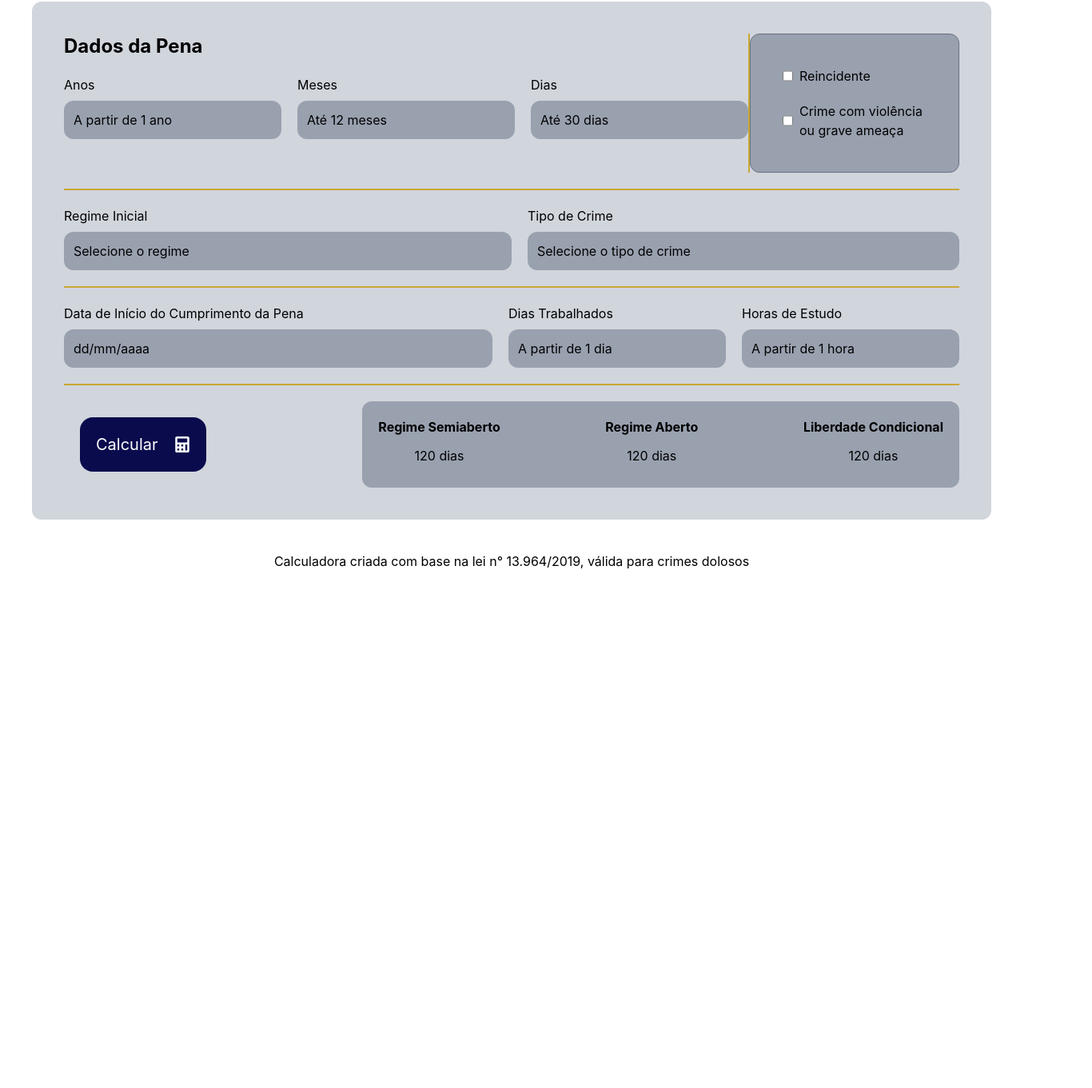
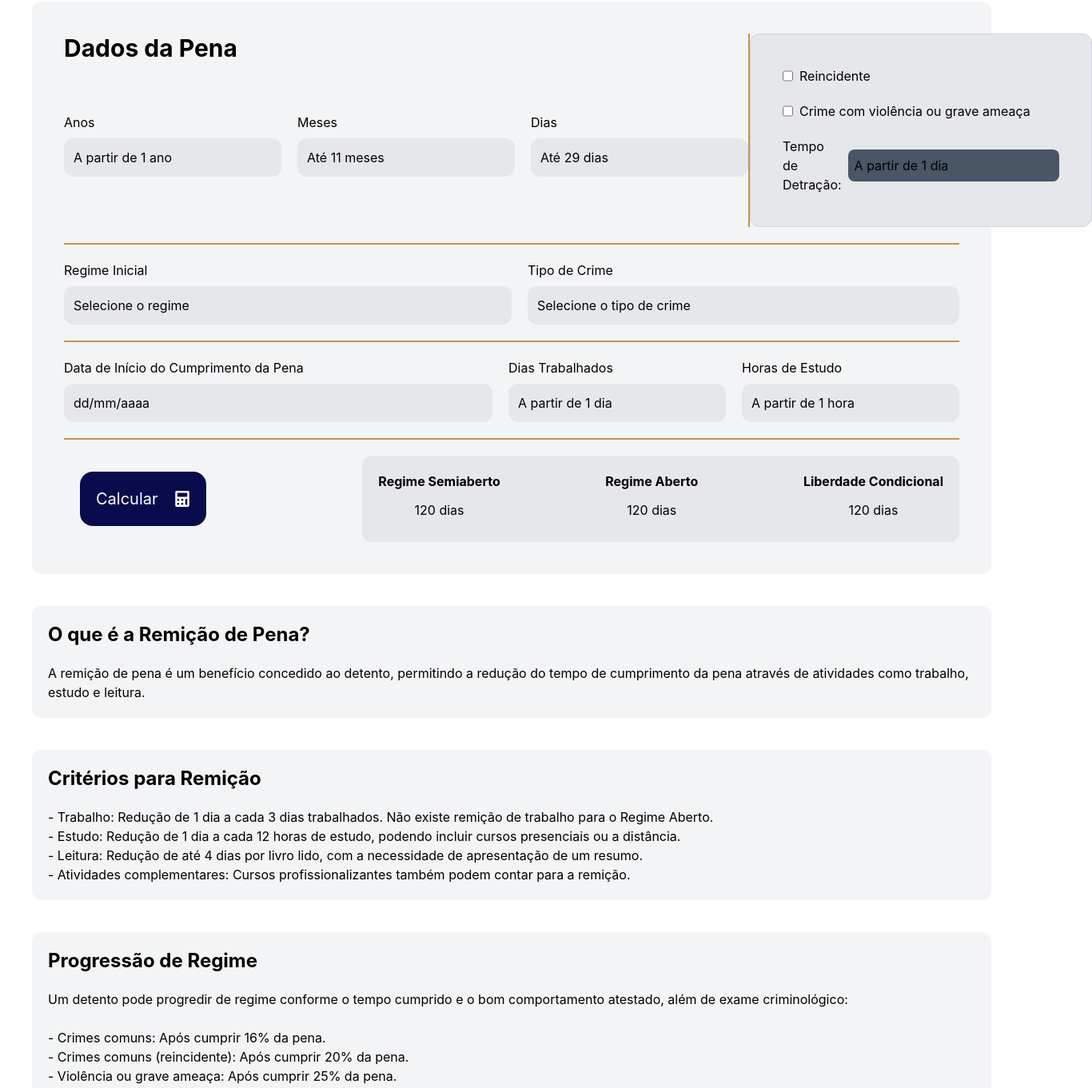
Before and after one commit to DuduArts01/Projeto-Extensao-Cespedes-Lourenco-Advogados-Front-end, a React (Vite) app: page /calculadora-penal in a window 1280 px wide. Shown: the part 218-1579 px from the top of the page at 80% size, 1366 px wide, since content can reach past the window. Before the commit the page ends 972 px from the top, so only its background shows below. Built offline with nearby package versions, Linux system fonts and the light colour scheme.

Commit message:
feat: add calculator cards

```diff
--- a/src/pages/Calculator.tsx
+++ b/src/pages/Calculator.tsx
@@ -15,33 +15,33 @@ export default function Calculator() {
                 </div>
 
                 <div className='flex-1 flex flex-col items-center p-10 gap-10'>
-                    <div className={`${darkTheme ? `bg-[#1E1E20]` : `bg-gray-300`} flex flex-col w-300 rounded-xl gap-5 p-10 transition-all duration-300`}>
+                    <div className={`${darkTheme ? `bg-[#1E1E20]` : `bg-gray-100`} flex flex-col w-300 rounded-xl gap-5 p-10 transition-all duration-300`}>
 
 
                         <div className='flex justify-between'>
-                            <div className='flex flex-col gap-5'>
-                                <h1 className={`${darkTheme ? `text-white` : `text-black`} font-bold text-2xl transition-all duration-300`}>Dados da Pena</h1>
-                                <div className='flex gap-5'>
+                            <div className='flex flex-col'>
+                                <h1 className={`${darkTheme ? `text-[#D88715]` : `text-black`} font-bold text-3xl transition-all duration-300`}>Dados da Pena</h1>
+                                <div className='flex-1 flex gap-5 items-center'>
                                     <div className='flex flex-col gap-2'>
                                         <h2 className={`${darkTheme ? `text-white` : `text-black`} transition-all duration-300`}>Anos</h2>
-                                        <input type="text" className={`${darkTheme ? `bg-gray-800 placeholder:text-white text-white` : `bg-gray-400 placeholder:text-black text-black`} p-3 outline-none rounded-xl transition-all duration-300`} placeholder='A partir de 1 ano'/>
+                                        <input type="text" className={`${darkTheme ? `bg-gray-800 placeholder:text-white text-white` : `bg-gray-200 placeholder:text-black text-black`} p-3 outline-none rounded-xl transition-all duration-300`} placeholder='A partir de 1 ano'/>
                                     </div>
 
                                     <div className='flex flex-col gap-2'>
                                         <h2 className={`${darkTheme ? `text-white` : `text-black`} transition-all duration-300`}>Meses</h2>
-                                        <input type="text" className={`${darkTheme ? `bg-gray-800 placeholder:text-white text-white` : `bg-gray-400 placeholder:text-black text-black`} p-3 outline-none rounded-xl transition-all duration-300`} placeholder='Até 12 meses'/>
+                                        <input type="text" className={`${darkTheme ? `bg-gray-800 placeholder:text-white text-white` : `bg-gray-200 placeholder:text-black text-black`} p-3 outline-none rounded-xl transition-all duration-300`} placeholder='Até 11 meses'/>
                                     </div>
 
                                     <div className='flex flex-col gap-2'>
                                         <h2 className={`${darkTheme ? `text-white` : `text-black`} transition-all duration-300`}>Dias</h2>
-                                        <input type="text" className={`${darkTheme ? `bg-gray-800 placeholder:text-white text-white` : `bg-gray-400 placeholder:text-black text-black`} p-3 outline-none rounded-xl transition-all duration-300`} placeholder='Até 30 dias'/>
+                                        <input type="text" className={`${darkTheme ? `bg-gray-800 placeholder:text-white text-white` : `bg-gray-200 placeholder:text-black text-black`} p-3 outline-none rounded-xl transition-all duration-300`} placeholder='Até 29 dias'/>
                                     </div>
                                 </div>
                             </div>
 
-                            <div className={`${darkTheme ? `border-[#BCBCBC]` : `border-[#caa733]`} border`}></div>
+                            <div className={`${darkTheme ? `border-[#BCBCBC]` : `border-[#C59151]`} border`}></div>
 
-                            <div className={`${darkTheme ? `bg-gray-800` : `bg-gray-400`} flex flex-col p-10 border border-gray-500 rounded-xl gap-5 transition-all duration-300`}>
+                            <div className={`${darkTheme ? `bg-gray-800` : `bg-gray-200`} flex flex-col p-10 border border-gray-300 rounded-xl gap-5 transition-all duration-300`}>
                                 <div className='flex gap-2'>
                                     <input type="checkbox" className=''/>
                                     <p className={`${darkTheme ? `text-white` : `text-black`} transition-all duration-300`}>Reincidente</p>
@@ -50,44 +50,48 @@ export default function Calculator() {
                                     <input type="checkbox" className=''/>
                                     <p className={`${darkTheme ? `text-white` : `text-black`} transition-all duration-300`}>Crime com violência ou grave ameaça</p>
                                 </div>
+                                <div className='flex gap-2 items-center'>
+                                    <p className={`${darkTheme ? `text-white` : `text-black`} transition-all duration-300`}>Tempo de Detração:</p>
+                                    <input type="text" className={`${darkTheme ? `text-white placeholder:text-white` : `text-black placeholder:text-black`} border-none bg-gray-600 rounded-lg focus:outline-none p-2`} placeholder='A partir de 1 dia'/>
+                                </div>
                             </div>
 
                         </div>
 
-                        <div className={`${darkTheme ? `border-[#BCBCBC]` : `border-[#caa733]`} border`}></div>
+                        <div className={`${darkTheme ? `border-[#BCBCBC]` : `border-[#C59151]`} border`}></div>
 
                         <div className='flex justify-between gap-5'>
                             <div className='flex flex-col w-1/2 gap-2'>
                                 <h2 className={`${darkTheme ? `text-white` : `text-black`} transition-all duration-300`}>Regime Inicial</h2>
-                                <input type="text" className={`${darkTheme ? `bg-gray-800 placeholder:text-white text-white` : `bg-gray-400 placeholder:text-black text-black`} p-3 outline-none rounded-xl transition-all duration-300`} placeholder='Selecione o regime'/>
+                                <input type="text" className={`${darkTheme ? `bg-gray-800 placeholder:text-white text-white` : `bg-gray-200 placeholder:text-black text-black`} p-3 outline-none rounded-xl transition-all duration-300`} placeholder='Selecione o regime'/>
                             </div>
 
                             <div className='flex-1 flex flex-col gap-2'>
                                 <h2 className={`${darkTheme ? `text-white` : `text-black`} transition-all duration-300`}>Tipo de Crime</h2>
-                                <input type="text" className={`${darkTheme ? `bg-gray-800 placeholder:text-white text-white` : `bg-gray-400 placeholder:text-black text-black`} p-3 outline-none rounded-xl transition-all duration-300`} placeholder='Selecione o tipo de crime'/>
+                                <input type="text" className={`${darkTheme ? `bg-gray-800 placeholder:text-white text-white` : `bg-gray-200 placeholder:text-black text-black`} p-3 outline-none rounded-xl transition-all duration-300`} placeholder='Selecione o tipo de crime'/>
                             </div>
                         </div>
 
-                        <div className={`${darkTheme ? `border-[#BCBCBC]` : `border-[#caa733]`} border`}></div>
+                        <div className={`${darkTheme ? `border-[#BCBCBC]` : `border-[#C59151]`} border`}></div>
 
                         <div className='flex justify-between gap-5'>
                             <div className='flex flex-col w-1/2 gap-2'>
                                 <h2 className={`${darkTheme ? `text-white` : `text-black`} transition-all duration-300`}>Data de Início do Cumprimento da Pena</h2>
-                                <input type="text" className={`${darkTheme ? `bg-gray-800 placeholder:text-white text-white` : `bg-gray-400 placeholder:text-black text-black`} p-3 outline-none rounded-xl transition-all duration-300`} placeholder='dd/mm/aaaa'/>
+                                <input type="text" className={`${darkTheme ? `bg-gray-800 placeholder:text-white text-white` : `bg-gray-200 placeholder:text-black text-black`} p-3 outline-none rounded-xl transition-all duration-300`} placeholder='dd/mm/aaaa'/>
                             </div>
 
                             <div className='flex flex-col gap-2'>
                                 <h2 className={`${darkTheme ? `text-white` : `text-black`} transition-all duration-300`}>Dias Trabalhados</h2>
-                                <input type="text" className={`${darkTheme ? `bg-gray-800 placeholder:text-white text-white` : `bg-gray-400 placeholder:text-black text-black`} p-3 outline-none rounded-xl transition-all duration-300`} placeholder='A partir de 1 dia'/>
+                                <input type="text" className={`${darkTheme ? `bg-gray-800 placeholder:text-white text-white` : `bg-gray-200 placeholder:text-black text-black`} p-3 outline-none rounded-xl transition-all duration-300`} placeholder='A partir de 1 dia'/>
                             </div>
 
                             <div className='flex flex-col gap-2'>
                                 <h2 className={`${darkTheme ? `text-white` : `text-black`} transition-all duration-300`}>Horas de Estudo</h2>
-                                <input type="text" className={`${darkTheme ? `bg-gray-800 placeholder:text-white text-white` : `bg-gray-400 placeholder:text-black text-black`} p-3 outline-none rounded-xl transition-all duration-300`} placeholder='A partir de 1 hora'/>
+                                <input type="text" className={`${darkTheme ? `bg-gray-800 placeholder:text-white text-white` : `bg-gray-200 placeholder:text-black text-black`} p-3 outline-none rounded-xl transition-all duration-300`} placeholder='A partir de 1 hora'/>
                             </div>
                         </div>
 
-                        <div className={`${darkTheme ? `border-[#BCBCBC]` : `border-[#caa733]`} border`}></div>
+                        <div className={`${darkTheme ? `border-[#BCBCBC]` : `border-[#C59151]`} border`}></div>
 
 
                         <div className='flex'>
@@ -95,7 +99,7 @@ export default function Calculator() {
                                 <button className={`${darkTheme ? `bg-[#D88715]` : `bg-[#0A0B4D]`} text-white rounded-2xl p-5 text-xl flex gap-5 items-center cursor-pointer hover:scale-110 transition-all duration-300`}>Calcular {<FaCalculator />}</button>
                             </div>
 
-                            <div className={`${darkTheme ? `bg-gray-800` : `bg-gray-400`} flex-1 flex gap-10 p-5 rounded-xl justify-between transition-all duration-300`}>
+                            <div className={`${darkTheme ? `bg-gray-800` : `bg-gray-200`} flex-1 flex gap-10 p-5 rounded-xl justify-between transition-all duration-300`}>
                                 <div className='flex flex-col items-center gap-3'>
                                     <h2 className={`${darkTheme ? `text-white` : `text-black`} font-bold transition-all duration-300`}>Regime Semiaberto</h2>
                                     <p className={`${darkTheme ? `text-white` : `text-black`} transition-all duration-300`}>120 dias</p>
@@ -117,6 +121,43 @@ export default function Calculator() {
 
                     </div>
 
+
+                    <div className={`${darkTheme ? `text-white bg-[#1E1E20]` : `text-black bg-gray-100`} flex flex-col w-300 gap-5 p-5 rounded-xl transition-all duration-300`}>
+                        <h1 className={`${darkTheme ? `text-[#D88715]` : `text-black`} font-bold text-2xl transition-all duration-300`}>O que é a Remição de Pena?</h1>
+                        <p>A remição de pena é um benefício concedido ao detento, permitindo a redução do tempo de cumprimento da pena através de atividades como trabalho, estudo e leitura.</p>
+                    </div>
+
+                    <div className={`${darkTheme ? `text-white bg-[#1E1E20]` : `text-black bg-gray-100`} flex flex-col w-300 gap-5 p-5 rounded-xl transition-all duration-300`}>
+                        <h1 className={`${darkTheme ? `text-[#D88715]` : `text-black`} font-bold text-2xl transition-all duration-300`}>Critérios para Remição</h1>
+                        <p>- Trabalho: Redução de 1 dia a cada 3 dias trabalhados. Não existe remição de trabalho para o Regime Aberto.<br />
+                        - Estudo: Redução de 1 dia a cada 12 horas de estudo, podendo incluir cursos presenciais ou a distância.<br />
+                        - Leitura: Redução de até 4 dias por livro lido, com a necessidade de apresentação de um resumo.<br />
+                        - Atividades complementares: Cursos profissionalizantes também podem contar para a remição.</p>
+                    </div>
+
+                    <div className={`${darkTheme ? `text-white bg-[#1E1E20]` : `text-black bg-gray-100`} flex flex-col w-300 gap-5 p-5 rounded-xl transition-all duration-300`}>
+                        <h1 className={`${darkTheme ? `text-[#D88715]` : `text-black`} font-bold text-2xl transition-all duration-300`}>Progressão de Regime</h1>
+                        <p>Um detento pode progredir de regime conforme o tempo cumprido e o bom comportamento atestado, além de exame criminológico:<br /><br />
+                        - Crimes comuns: Após cumprir 16% da pena.<br />
+                        - Crimes comuns (reincidente): Após cumprir 20% da pena.<br />
+                        - Violência ou grave ameaça: Após cumprir 25% da pena.<br />
+                        - Violência ou grave ameaça (reincidente): Após cumprir 30% da pena.<br />
+                        - Crimes hediondos: Após cumprir 40% da pena.<br />
+                        - Crimes hediondos (reincidente): Após cumprir 60% da pena.<br />
+                        - Crimes hediondos(Resultado Morte): Após cumprir 50% da pena.<br />
+                        - Crimes hediondos (Resultado Morte)(reincidente): Após cumprir 70% da pena.</p>
+                    </div>
+
+                    <div className={`${darkTheme ? `text-white bg-[#1E1E20]` : `text-black bg-gray-100`} flex flex-col w-300 gap-5 p-5 rounded-xl transition-all duration-300`}>
+                        <h1 className={`${darkTheme ? `text-[#D88715]` : `text-black`} font-bold text-2xl transition-all duration-300`}>Livramento Condicional</h1>
+                        <p>O livramento condicional permite que o preso cumpra o restante da pena em liberdade, desde que atenda aos seguintes critérios:<br /><br />
+                        - Ter cumprido pelo menos 1/3 da pena (se réu primário).<br />
+                        - Ter cumprido pelo menos 1/2 da pena (se reincidente).<br />
+                        - Ter cumprido 2/3 da pena (se crime hediondo).<br />
+                        - Ter bom comportamento durante a execução da pena.<br />
+                        - Vedado o livramento condicional para crimes hediondos com resultado de morte.</p>
+                    </div>
+
                     <footer>
                         <p className={`${darkTheme ? `text-white` : `text-black`}`}>Calculadora criada com base na lei n° 13.964/2019, válida para crimes dolosos</p>
                     </footer>
```
Also changed, not shown: src/pages/About.tsx (+9 -9 lines), 1 other file (tests, documents, lock files or other folders).
